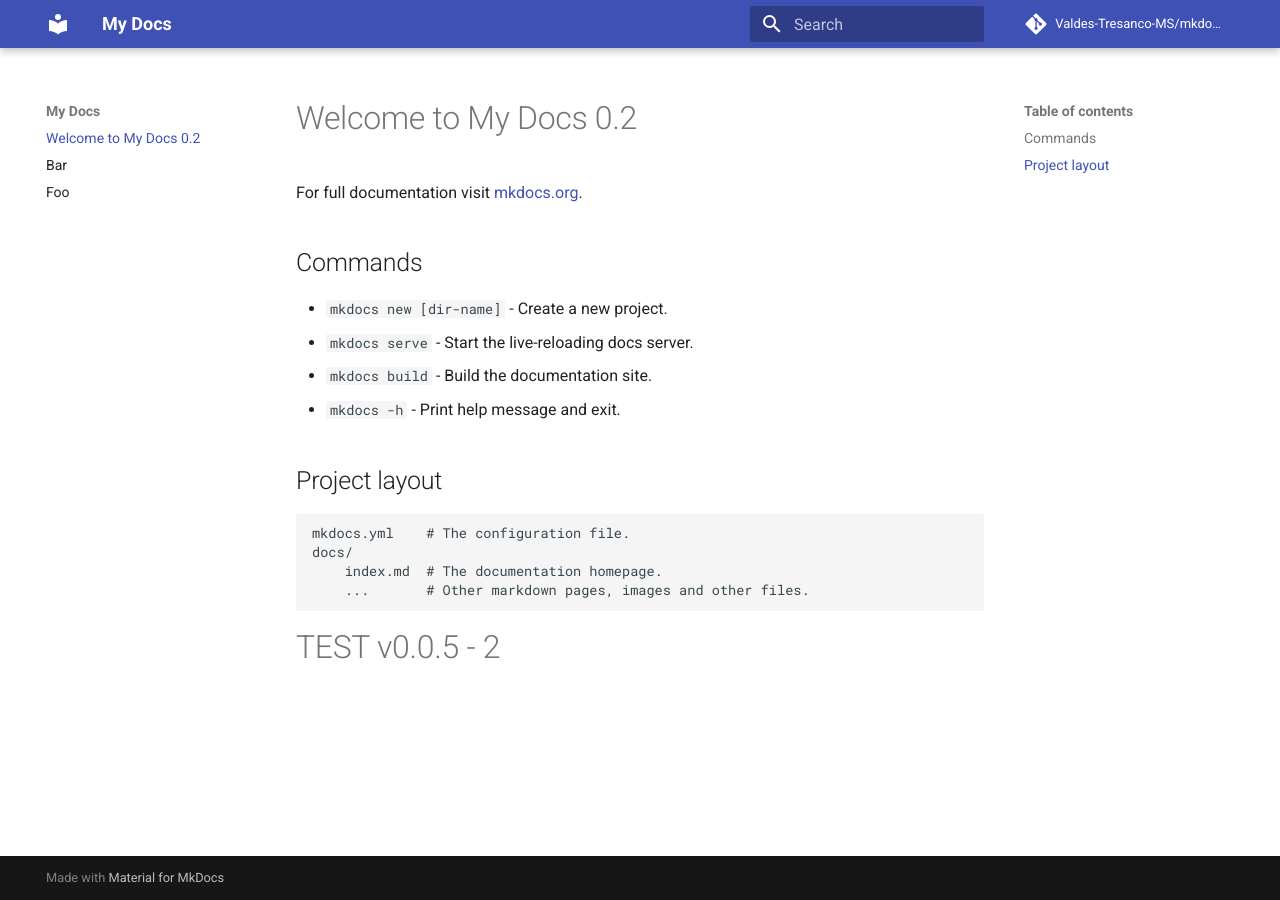
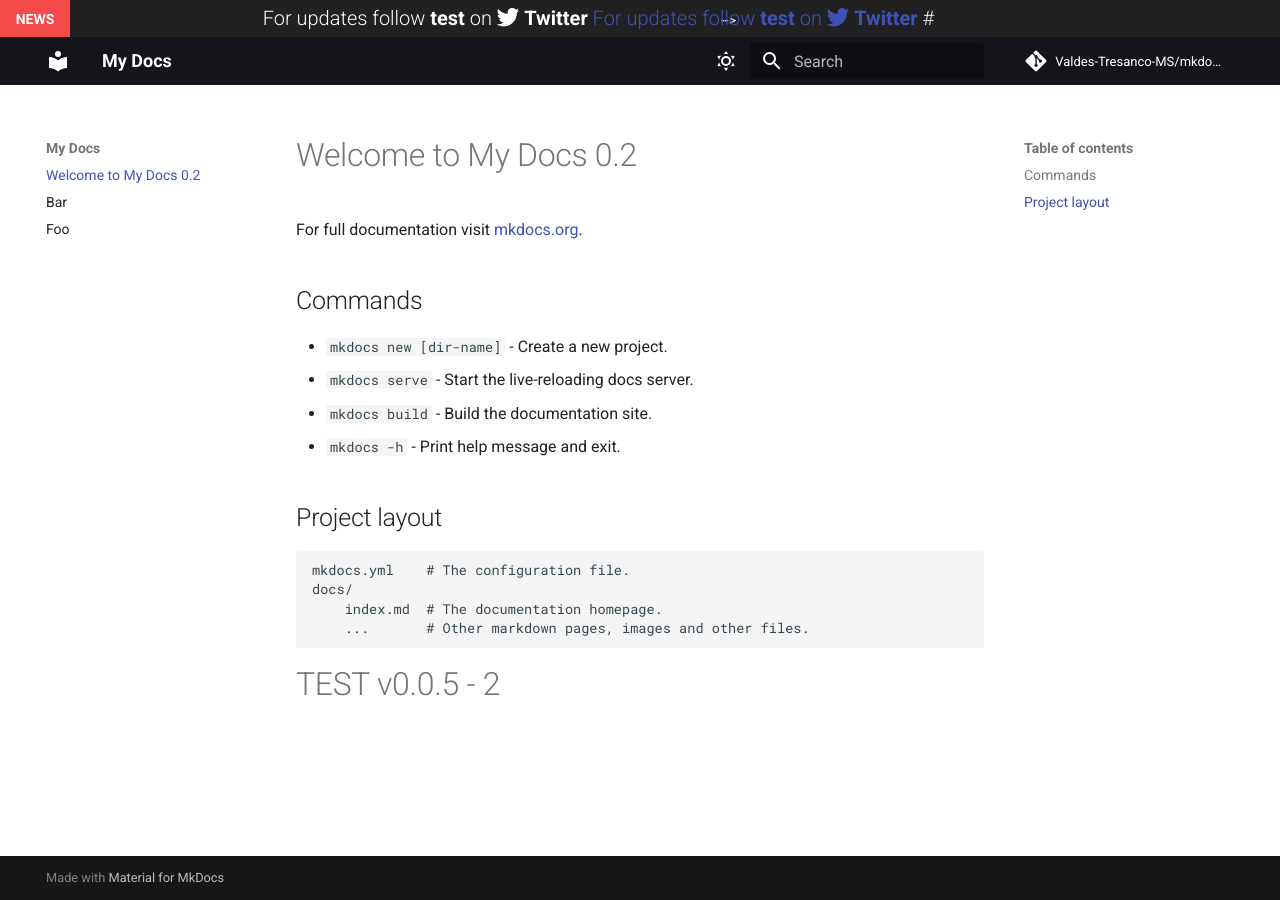
Before and after one commit to Valdes-Tresanco-MS/mkdocks_versioning_test, an MkDocs documentation site: the page built from docs/index.md, in a window 1280 px wide. Built offline with MkDocs 1.6.1 and Material for MkDocs 9.7.7, drawn with Linux system fonts in a browser that asks for light colours; comment, search, counter and statistics services are not loaded; the version menu is left out.

Commit message:
test news banner

```diff
--- /dev/null
+++ b/docs/overrides/main.html
@@ -0,0 +1,44 @@
+{% extends "base.html" %}
+
+{% block outdated %}
+  You're not viewing the latest version.
+  <a href="{{ '../' ~ base_url }}">
+    <strong>Click here to go to latest.</strong>
+  </a>
+{% endblock %}
+{% block extrahead %}
+  <link rel="stylesheet" href="{{ 'overrides/stylesheets/global.css' | url }}">
+{% endblock %}
+{% block announce %}
+  <span class="title">NEWS</span>
+  <p class="moving-text">
+      <a href="https://twitter.com/test" style="color: white; padding: 0; margin: 0;">
+        For updates follow <strong>test</strong> on
+        <span class="twemoji twitter">
+          {% include ".icons/fontawesome/brands/twitter.svg" %}
+        </span>
+        <strong>Twitter</strong>
+        </a>
+        <a href="https://twitter.com/test" style="text-decoration: none !important; padding: 0; margin: 0;">
+        For updates follow <strong>test</strong> on
+        <span class="twemoji twitter">
+          {% include ".icons/fontawesome/brands/twitter.svg" %}
+        </span>
+        <strong>Twitter</strong>
+        </a>
+      <span class="dot">#</span>
+
+  </p>
+<!--  <p class="moving-text">This is made with CSS</p>-->
+
+    <!-- The styles -->
+
+
+<!--  <a href="https://twitter.com/squidfunk">-->
+<!--    For updates follow <strong>@squidfunk</strong> on-->
+<!--    <span class="twemoji twitter">-->
+<!--      {% include ".icons/fontawesome/brands/twitter.svg" %}-->
+<!--    </span>-->
+<!--    <strong>Twitter</strong>-->
+<!--  </a>-->
+{% endblock %}
--- /dev/null
+++ b/docs/overrides/stylesheets/global.css
@@ -0,0 +1,131 @@
+/*
+ *                          GPLv3 LICENSE INFO
+ *
+ * Copyright (C) 2020  Mario S. Valdes-Tresanco and Mario E. Valdes-Tresanco
+ * Copyright (C) 2014  Jason Swails, Bill Miller III, and Dwight McGee
+ *
+ *  Project: https://github.com/Valdes-Tresanco-MS/gmx_MMPBSA
+ *
+ *  This program is free software; you can redistribute it and/or modify it
+ * under the terms of the GNU General Public License version 3 as published
+ * by the Free Software Foundation.
+ *
+ * This program is distributed in the hope that it will be useful, but
+ * WITHOUT ANY WARRANTY; without even the implied warranty of MERCHANTABILITY
+ * or FITNESS FOR A PARTICULAR PURPOSE.  See the GNU General Public License
+ * for more details.
+ */
+
+@keyframes heart {
+  0%, 40%, 80%, 100% {
+    transform: scale(1.5);
+  }
+  20%, 60% {
+    transform: scale(1.65);
+  }
+}
+.heart {
+    animation: heart 1000ms infinite;
+    /*width: 48px;*/
+    /*height: 48px;*/
+    color: #00AB6C;
+    padding-left: 10px;
+    padding-right: 10px;
+}
+.req {
+    /*background-color: rgba(255, 23, 68, .1);*/
+    border-color: #ff1744;
+    color:  #ff1744;
+}
+.req_optrec {
+    color: #00bfa5;
+}
+.req_opt {
+    color: #448aff;
+}
+
+.scale_icon_small {
+    transform: scale(0.75);
+}
+.scale_icon_big {
+    transform: scale(2.0);
+}
+.scale_icon_medium {
+    transform: scale(1.5);
+}
+
+.embed-container {
+    position: relative;
+    padding-bottom: 56.25%;
+    height: 0;
+    overflow: hidden;
+}
+.embed-container iframe {
+    position: absolute;
+    top:0;
+    left: 0;
+    width: 100%;
+    height: 100%;
+}
+
+
+.md-banner {
+    background-color: var(--md-footer-bg-color);
+    color: var(--md-footer-fg-color);
+    overflow: hidden;
+    /*height: 32px;*/
+}
+
+.title {
+    width: 70px;
+    height: 38px;
+    background-color: #F44A4A;
+    color: #FFF;
+    font-size: 14px;
+    font-weight: 700;
+    position: absolute;
+    top: 0;
+    left: 0;
+    z-index: 1;
+    display: flex;
+    align-items: center;
+    justify-content: center;
+}
+
+/* Makes the animation pause on hover */
+.moving-text{
+    color: #ffffff;
+    font-size: 20px;
+    font-weight: 300;
+    text-decoration: none;
+    margin: 0;
+    padding: 0;
+    position: relative;
+    display: inline-block;
+
+    width: auto;
+    line-height: 15px;
+}
+.moving-text:hover{
+    animation-play-state: paused;
+}
+
+
+/* The animation */
+@keyframes marquee{
+    0%{transform: translateX(100%);}
+    100%{transform: translateX(-100%);}
+}
+
+/* media query to enable animation for only those who want it */
+@media (prefers-reduced-motion: no-preference) {
+    .moving-text{
+        animation: marquee 15s linear infinite;
+    }
+}
+
+.md-banner__inner {
+    font-size: .7rem;
+    margin: 0.3rem auto;
+    padding: 0 0.8rem;
+}
--- a/main.py
+++ b/main.py
@@ -8,7 +8,7 @@ def print_hi(name):
     # Use a breakpoint in the code line below to debug your script.
     print(f'Hi, {name}')  # Press Ctrl+F8 to toggle the breakpoint.
 
-
+import material
 # Press the green button in the gutter to run the script.
 if __name__ == '__main__':
     print_hi('PyCharm')
--- a/mkdocs.yml
+++ b/mkdocs.yml
@@ -31,7 +31,20 @@ edit_uri: ""
 # Configuration
 theme:
   name: material
-  custom_dir: overrides
+  custom_dir: docs/overrides
+  palette:
+    - scheme: default
+      primary: black
+      accent: black
+      toggle:
+        icon: material/weather-sunny
+        name: Switch to dark mode
+    - scheme: slate
+      primary: black
+      accent: black
+      toggle:
+        icon: material/weather-night
+        name: Switch to light mode
 
 # Customization
 extra:
```
Also changed, not shown: overrides/main.html (deleted, +0 -8 lines).
